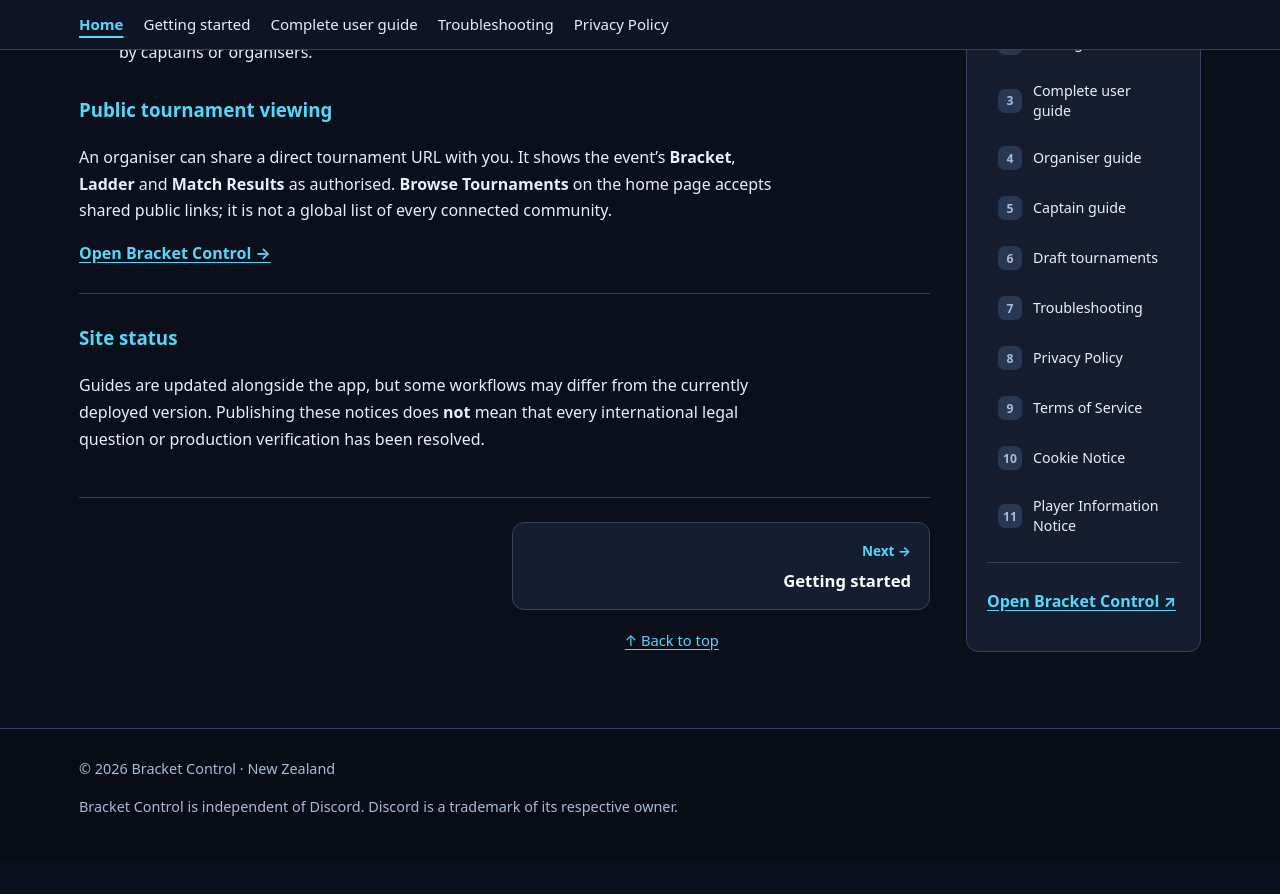
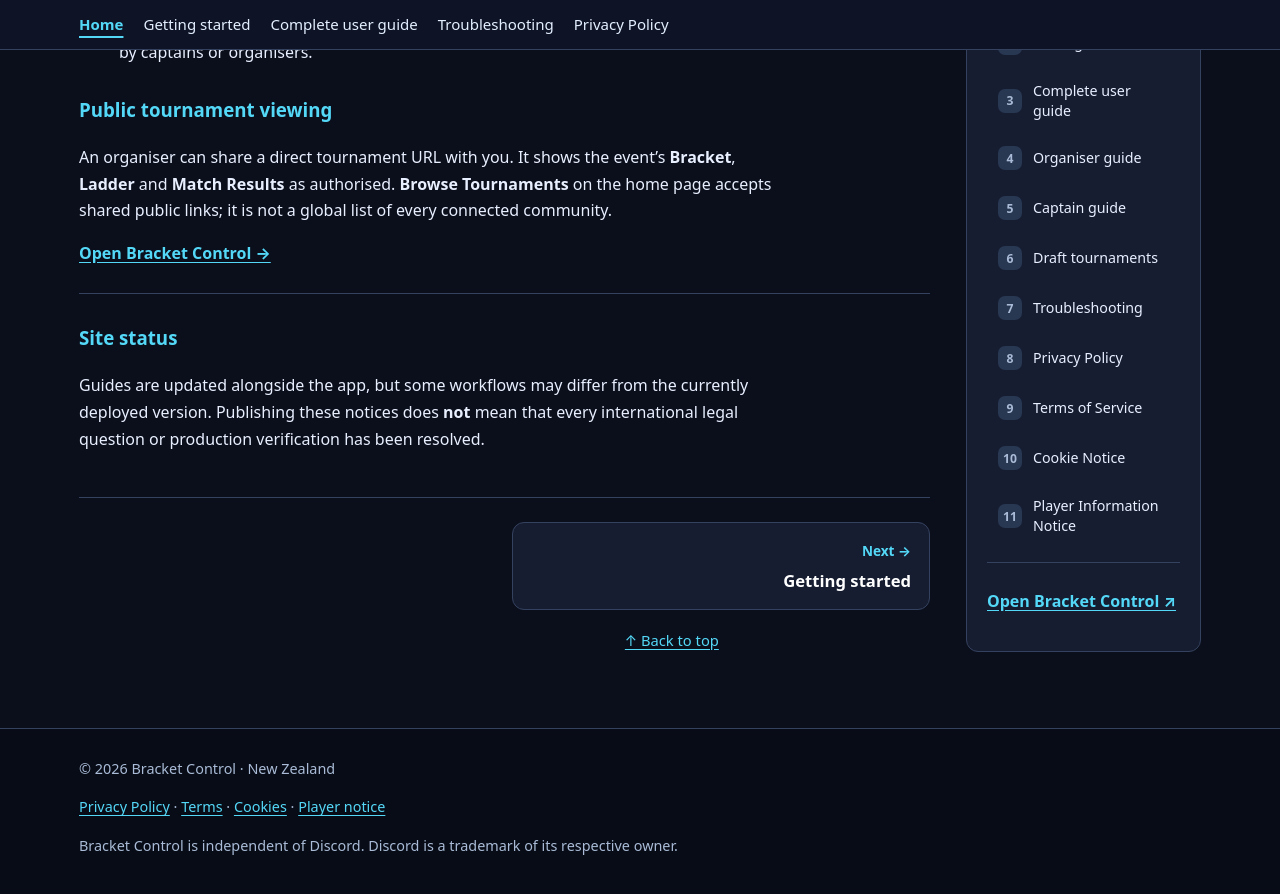
Before and after one commit to dev-dyly/bracket-control-wiki, a Jekyll site: the page built from index.md, in a window 1280 px wide and 900 px high, scrolled down 899 px. Shown: the top 894 px of the window. Built offline with Jekyll 4.4.1, drawn with Linux system fonts in a browser that asks for light colours; before the commit the page ends 1761 px from its top, so only the background shows below that.

Commit message:
Add legal links to documentation footer

```diff
--- a/_layouts/default.html
+++ b/_layouts/default.html
@@ -89,6 +89,7 @@
   </aside>
 </div>
 <footer><div class="wrap">© {{ site.time | date: '%Y' }} Bracket Control · New Zealand
+<p><a href="{{ '/legal/privacy/' | relative_url }}">Privacy Policy</a> · <a href="{{ '/legal/terms/' | relative_url }}">Terms</a> · <a href="{{ '/legal/cookies/' | relative_url }}">Cookies</a> · <a href="{{ '/legal/player-notice/' | relative_url }}">Player notice</a></p>
 <p>Bracket Control is independent of Discord. Discord is a trademark of its respective owner.</p>
 </div></footer>
 </body>
```
